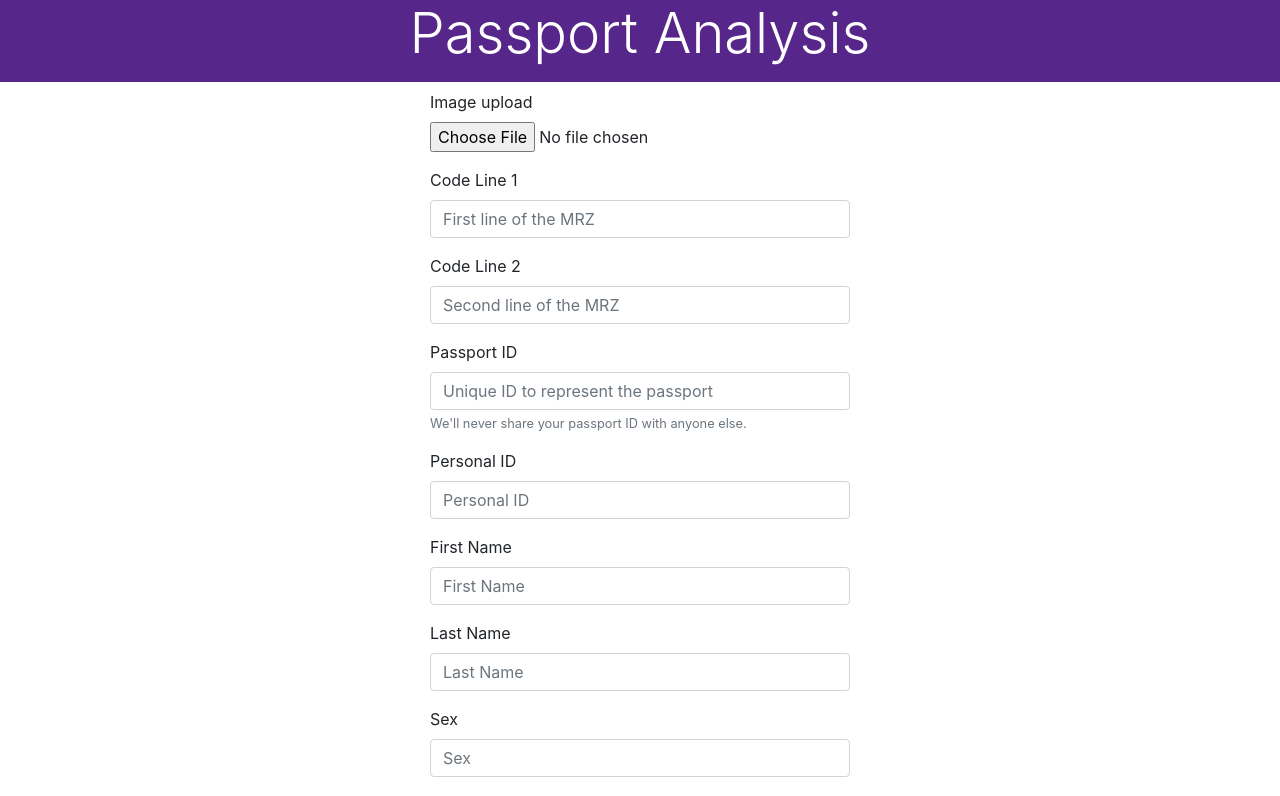
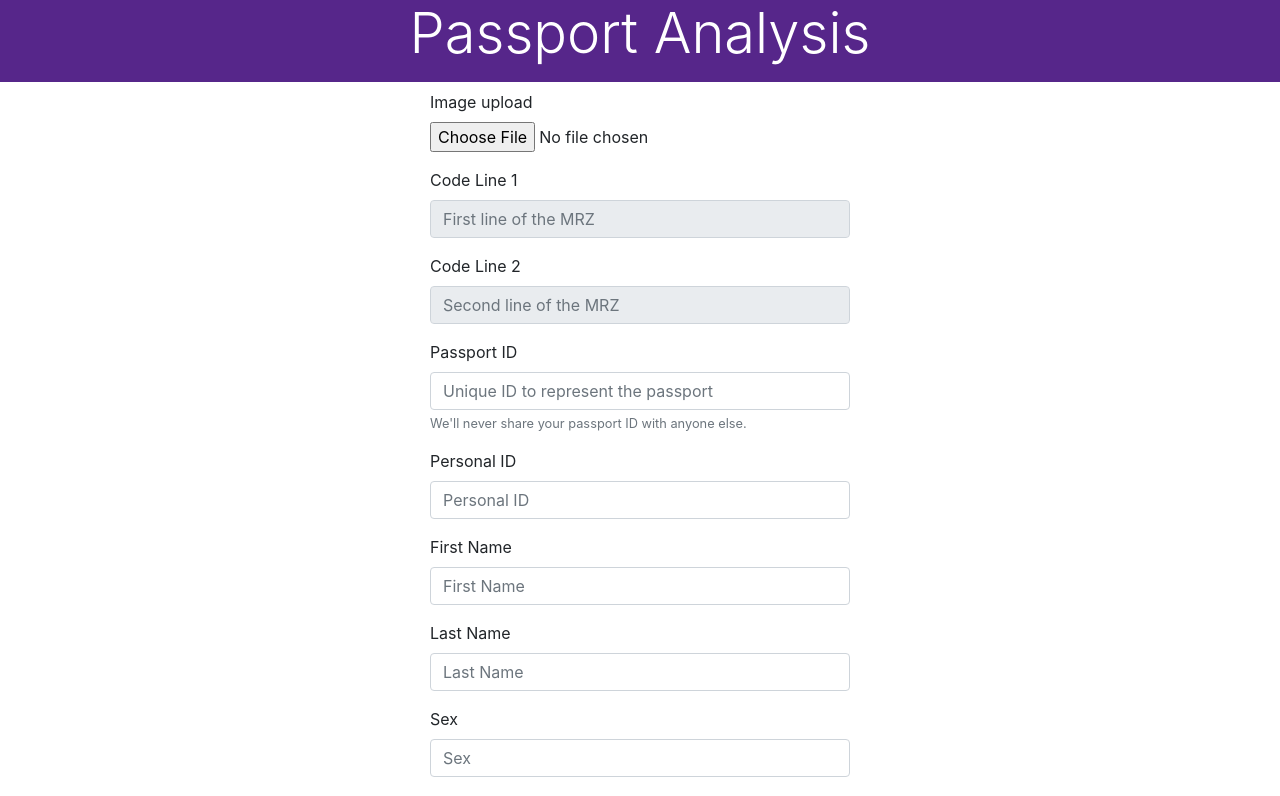
Before and after one commit to HankyZ/blochacks-project, an Angular app: page / in a window 1280 px wide. Shown: the top 796 px of the page. Built offline with nearby package versions, Linux system fonts and the light colour scheme.

Commit message:
made MRZ readonly

```diff
--- a/src/app/form/form.component.html
+++ b/src/app/form/form.component.html
@@ -7,12 +7,12 @@
 
     <div class="form-group">
       <label for="CodeLine1">Code Line 1</label>
-      <input type="text" class="form-control" id="codeLine1" placeholder="First line of the MRZ" value="{{codeLine1}}">
+      <input type="text" class="form-control" id="codeLine1" placeholder="First line of the MRZ" value="{{codeLine1}}" readonly>
     </div>
 
     <div class="form-group">
       <label for="CodeLine2">Code Line 2</label>
-      <input type="text" class="form-control" id="codeLine2" placeholder="Second line of the MRZ" value="{{codeLine2}}">
+      <input type="text" class="form-control" id="codeLine2" placeholder="Second line of the MRZ" value="{{codeLine2}}" readonly>
     </div>
 
     <div class="form-group">
```
